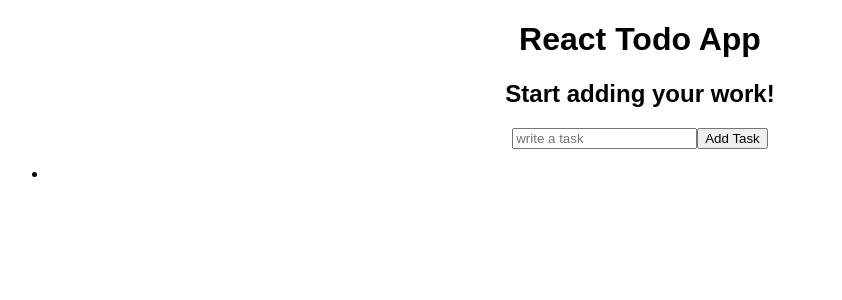
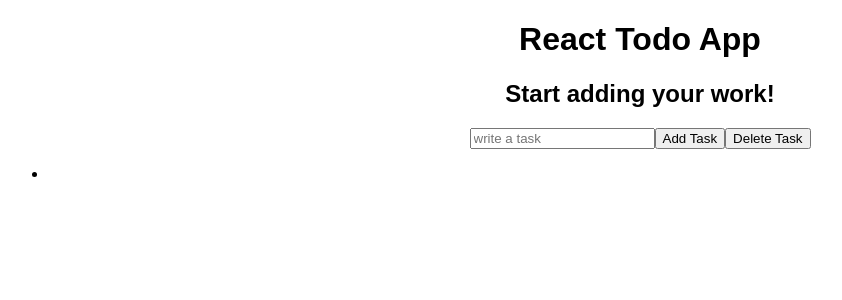
Before and after one commit to abahad7921/ReactJS-ToDo-App, a React (Create React App) app: page / in a window 1280 px wide. Shown: the top 300 px of the page, without its empty margins (0-842 px from the left). Built offline with nearby package versions, Linux system fonts and the light colour scheme.

Commit message:
Update: Delete Task added

```diff
--- a/src/App.js
+++ b/src/App.js
@@ -2,29 +2,23 @@ import "./styles.css";
 import React, { useState } from "react";
 
 export default function App() {
-  function inputChangeHandler(event){
+  function inputChangeHandler(event) {
     console.log(event.target.value);
     setTask(event.target.value);
   }
 
-  const [task,setTask] = useState([]);
+  const [task, setTask] = useState([]);
 
   return (
     <div className="App">
       <h1>React Todo App</h1>
       <h2>Start adding your work!</h2>
 
-      <input placeholder="write a task" onChange={inputChangeHandler}>
-      </input>
+      <input placeholder="write a task" onChange={inputChangeHandler}></input>
 
       <button>Add Task</button>
-
-      <ul>
-        {
-          <li>{task}</li>
-        }
-      </ul>
-
+      <button>Delete Task</button>
+      <ul>{<li>{task}</li>}</ul>
     </div>
   );
 }
```
